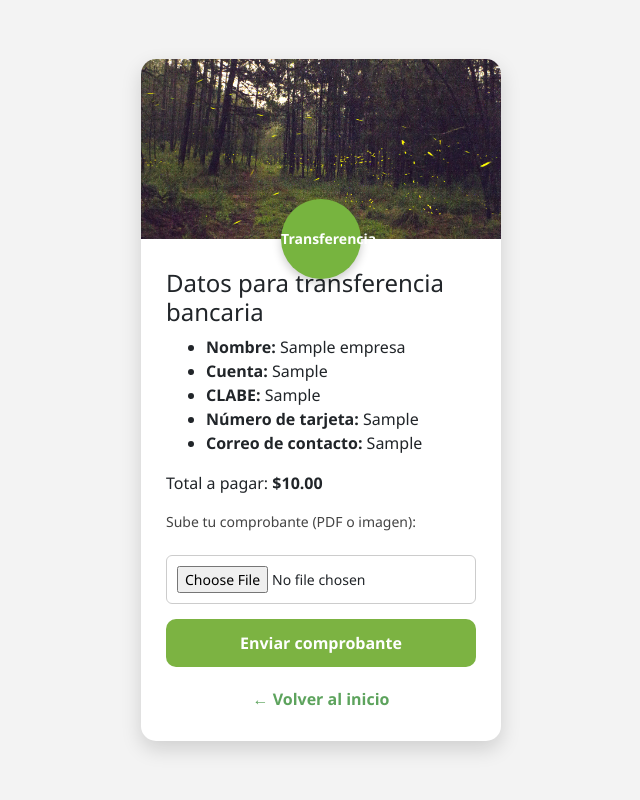
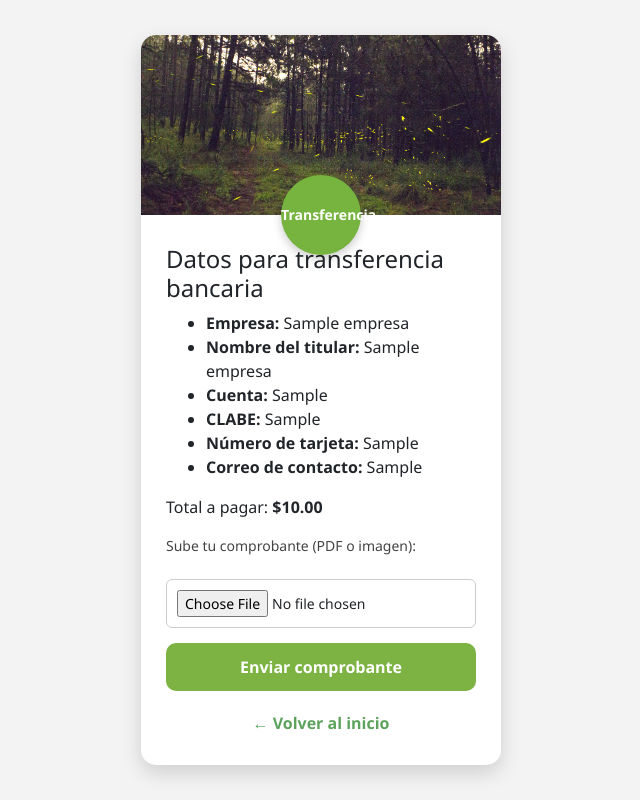
Before and after one commit to Dany1122/xoletongo, a Django app: template reservaciones/templates/pago_transferencia.html in a window 1280 px wide. Shown: the whole page, without its empty margins (319-959 px from the left). Run offline with Django 5.2, Linux system fonts and the light colour scheme; tables that the repository leaves empty hold one stand-in row (values such as "Sample post"); the template is opened without the code that fills it: values that come from a table or form of the project are taken from there, most other values are stand-ins (such as "Sample title", 1, 10 or a date in 2020); some libraries are stand-ins or nearby versions.

Commit message:
informacion de transferencia, nombre del titular

```diff
--- a/reservaciones/templates/pago_transferencia.html
+++ b/reservaciones/templates/pago_transferencia.html
@@ -95,7 +95,8 @@
 
             {% if empresa %}
                 <ul>
-                    <li><strong>Nombre:</strong> {{ empresa.nombre }}</li>
+                    <li><strong>Empresa:</strong> {{ empresa.nombre }}</li>
+                    <li><strong>Nombre del titular:</strong> {{ empresa.nombre_titular }}</li>
                     <li><strong>Cuenta:</strong> {{ empresa.cuenta_bancaria }}</li>
                     <li><strong>CLABE:</strong> {{ empresa.clabe }}</li>
                     <li><strong>Número de tarjeta:</strong> {{ empresa.numero_terjeta }}</li>
```
